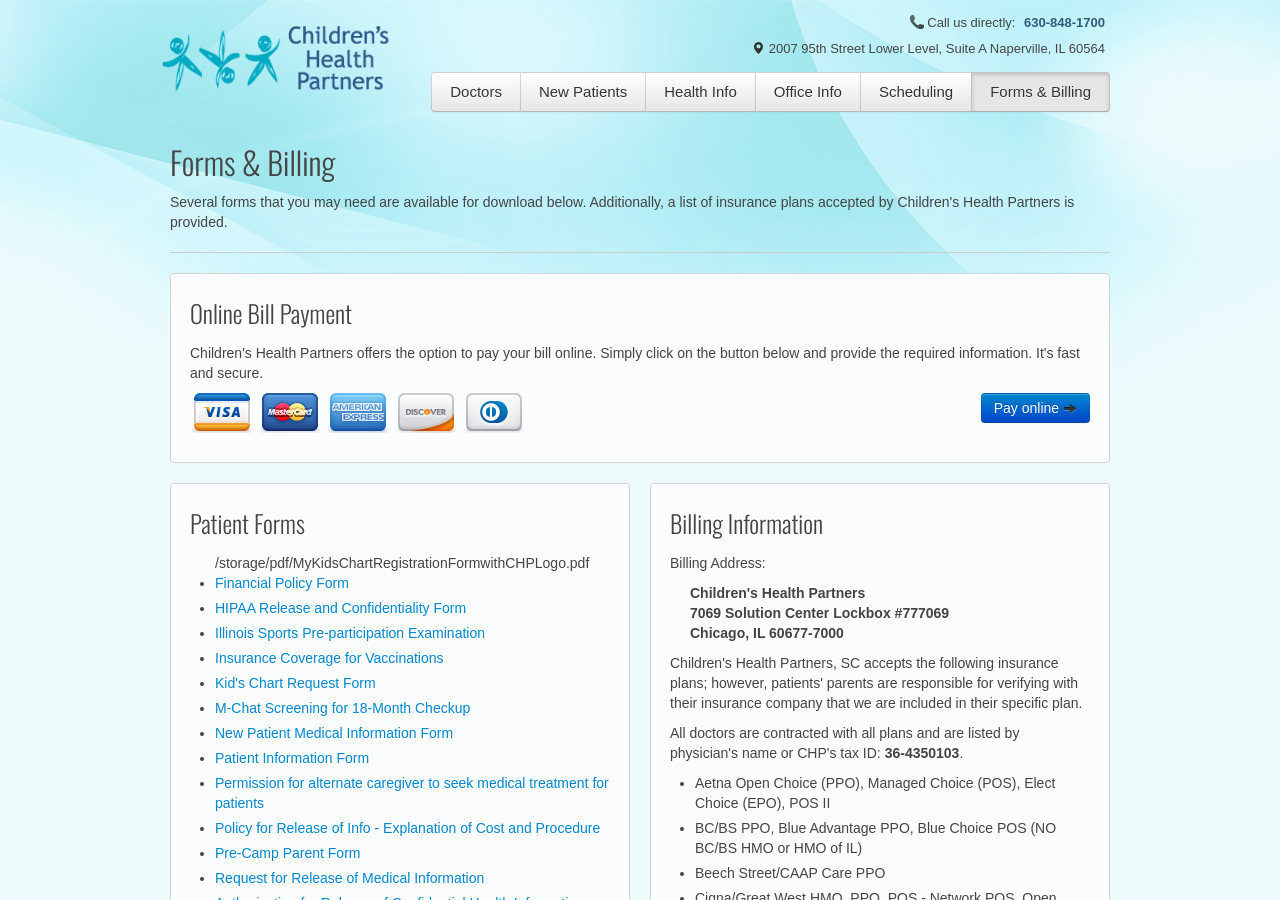
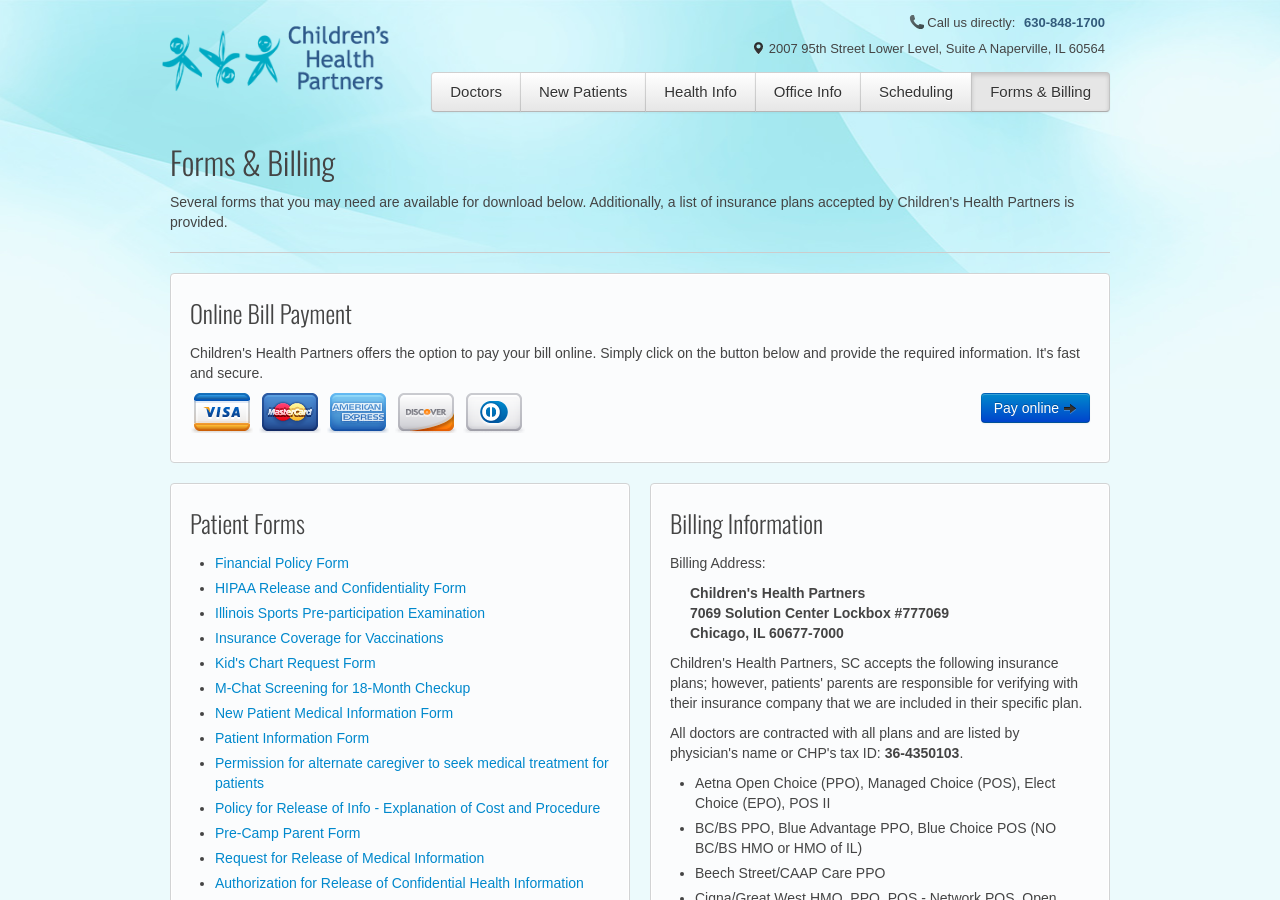
Before and after one commit to chpweb/web, a Jekyll site: the page built from forms-billing.html, in a window 1280 px wide and 900 px high. Built offline with Jekyll 4.4.1, drawn with Linux system fonts in a browser that asks for light colours; some web fonts are replaced; comment, search, counter and statistics services are not loaded.

Commit message:
Update forms-billing.html

```diff
--- a/forms-billing.html
+++ b/forms-billing.html
@@ -30,7 +30,7 @@
       <div class="span6">
         <div class="well">
             <h3>Patient Forms</h3>
-            <ul>/storage/pdf/MyKidsChartRegistrationFormwithCHPLogo.pdf
+            <ul>
               <li><a href="/storage/pdf/Financial-Policy-2016-revision.pdf" target="_blank">Financial Policy Form</a></li>
               <li><a href="/storage/pdf/hipaa_form.pdf" target="_blank">HIPAA Release and Confidentiality Form</a></li>
               <li><a href="http://www.ihsa.org/documents/sportsMedicine/2013-14/Pre-participation%20Examination%202013-14%20042413.pdf" target="_blank">Illinois Sports Pre-participation Examination</a></li>
```
